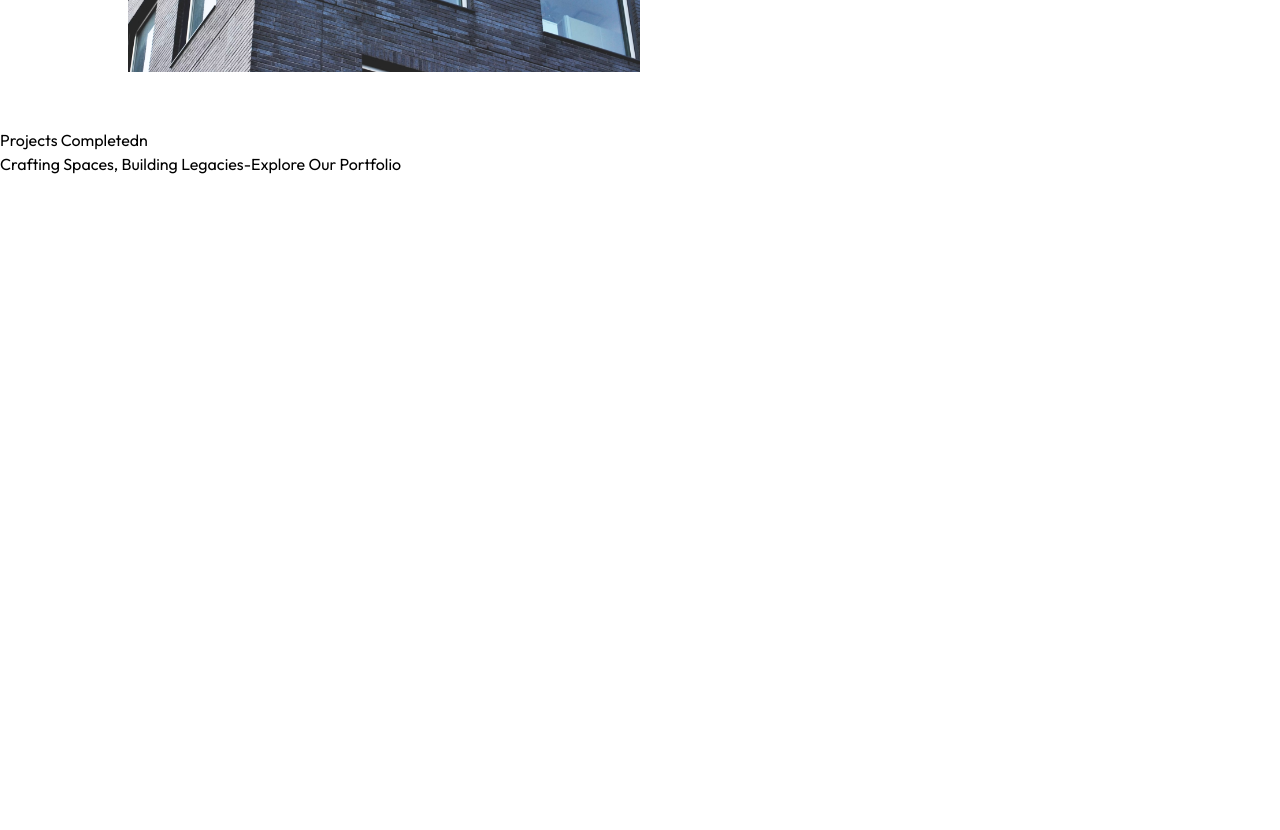
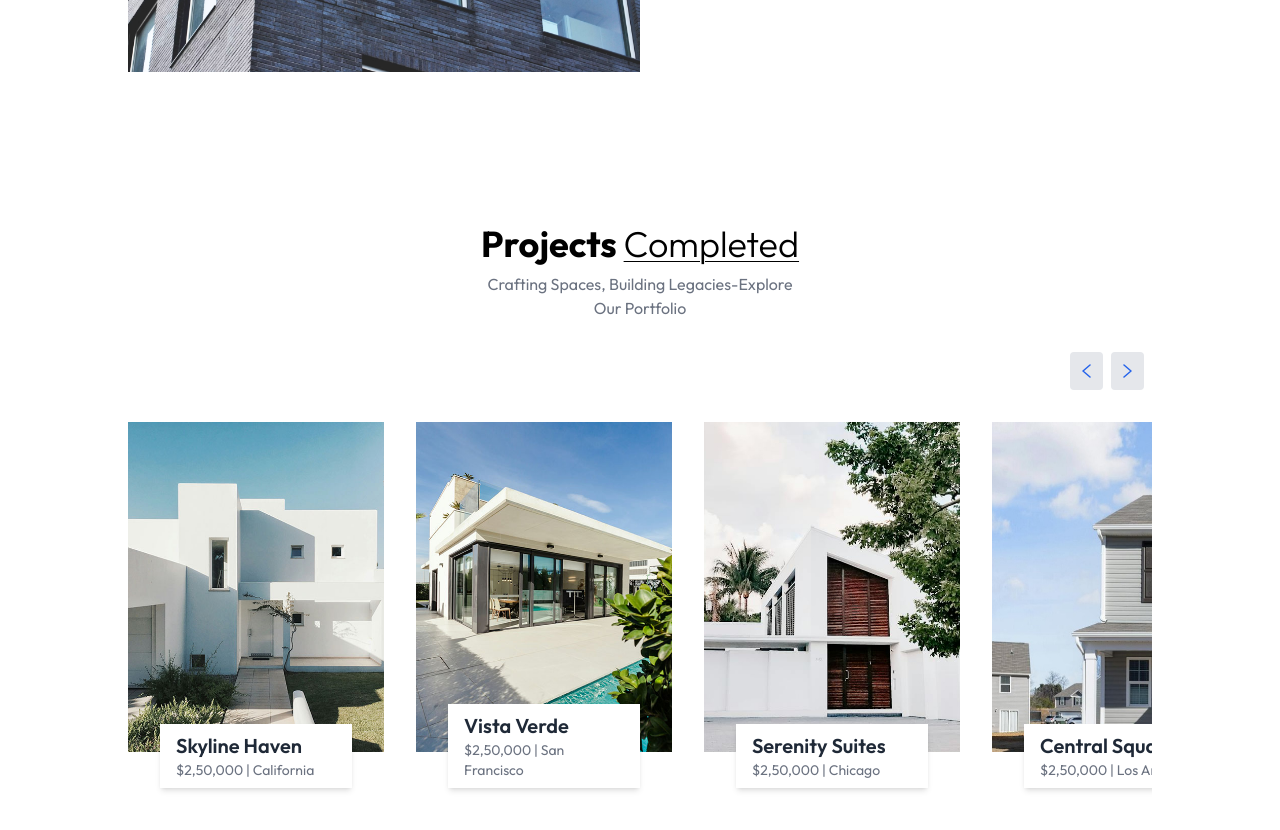
Before and after one commit to ashish10adhikari/Practice-React-Website, a React (Vite) app: page / in a window 1280 px wide. Shown: the part 1480-2310 px from the top of the page. Before the commit the page ends 1656 px from the top, so only its background shows below. Built offline with nearby package versions, Linux system fonts and the light colour scheme.

Commit message:
added slider

```diff
--- a/src/components/Projects.jsx
+++ b/src/components/Projects.jsx
@@ -1,12 +1,101 @@
-import React from 'react'
+import React, { useEffect, useState } from "react";
+import { assets, projectsData } from "../assets/assets";
 
 const Projects = () => {
+  const [currentIndex, setCurrentIndex] = useState(0);
+  const [cardstoShow, setCardsToShow] = useState(1);
+
+  const nextProject = () => {
+    setCurrentIndex((prevIndex) => (prevIndex + 1) % projectsData.length);
+  };
+
+  const prevProject = () => {
+    setCurrentIndex((prevIndex) =>
+      prevIndex === 0 ? projectsData.length - 1 : prevIndex - 1
+    );
+  };
+
+  useEffect(() => {
+    const updatecardsToShow = () => {
+      if (window.innerWidth >= 1024) {
+        setCardsToShow(projectsData.length);
+      } else {
+        setCardsToShow(1);
+      }
+    };
+      updatecardsToShow();
+      window.addEventListener("resize", updatecardsToShow);
+      return () => {
+        window.removeEventListener("resize", updatecardsToShow);
+      };
+
+  }, []);
+
   return (
-    <div>
-        <h1>Projects <span>Completed</span>n</h1>
-        <p>Crafting Spaces, Building Legacies-Explore Our Portfolio</p>
+    <div
+      className="container mx-auto py-4 px-6 md:px-20 lg:px-32 my-20 w-full overflow-hidden"
+      id="Projects"
+    >
+      <h1 className="text-2xl sm:text-4xl font-bold mb-2 text-center">
+        Projects{" "}
+        <span className="underline underline-offset-4 decoration-1 under font-light">
+          Completed
+        </span>
+      </h1>
+      <p className="text-center text-gray-500 mb-8 max-w-80 mx-auto">
+        Crafting Spaces, Building Legacies-Explore Our Portfolio
+      </p>
+      {/* <!-- slider buttons --> */}
+      <div className="flex justify-end items-center mb-8">
+        <button
+          className="p-3 bg-gray-200 rounded mr-2 "
+          aria-label="Previous Project"
+          onClick={prevProject}
+        >
+          <img src={assets.left_arrow} alt="previous" />
+        </button>
+        <button
+          className="p-3 bg-gray-200 rounded mr-2 "
+          aria-label="Next Project"
+          onClick={nextProject}
+        >
+          <img src={assets.right_arrow} alt="next" />
+        </button>
+      </div>
+
+      {/* <!-- slider container --> */}
+
+      <div className="overflow-hidden">
+        <div
+          className="flex gap-8 transition-transform duration-500 ease-in-out"
+          style={{
+            transform: `translateX(-${(currentIndex * 100) / cardstoShow}%)`,
+          }}
+        >
+          {projectsData.map((project, index) => (
+            <div key={index} className="relative flex-shrink-0 w-full sm:w-1/4">
+              <img
+                src={project.image}
+                alt={project.title}
+                className="w-full h-auto mb-14"
+              />
+              <div className="absolute left-0 right-0 bottom-5 flex justify-center">
+                <div className="inline-block bg-white w-3/4 px-4 py-2 shadow-md">
+                  <h2 className="font-semibold text-xl text-gray-800">
+                    {project.title}
+                  </h2>
+                  <p className="text-gray-500 text-sm">
+                    {project.price} <span> | </span>
+                    {project.location}
+                  </p>
+                </div>
+              </div>
+            </div>
+          ))}
+        </div>
+      </div>
     </div>
-  )
-}
+  );
+};
 
-export default Projects
+export default Projects;
```
